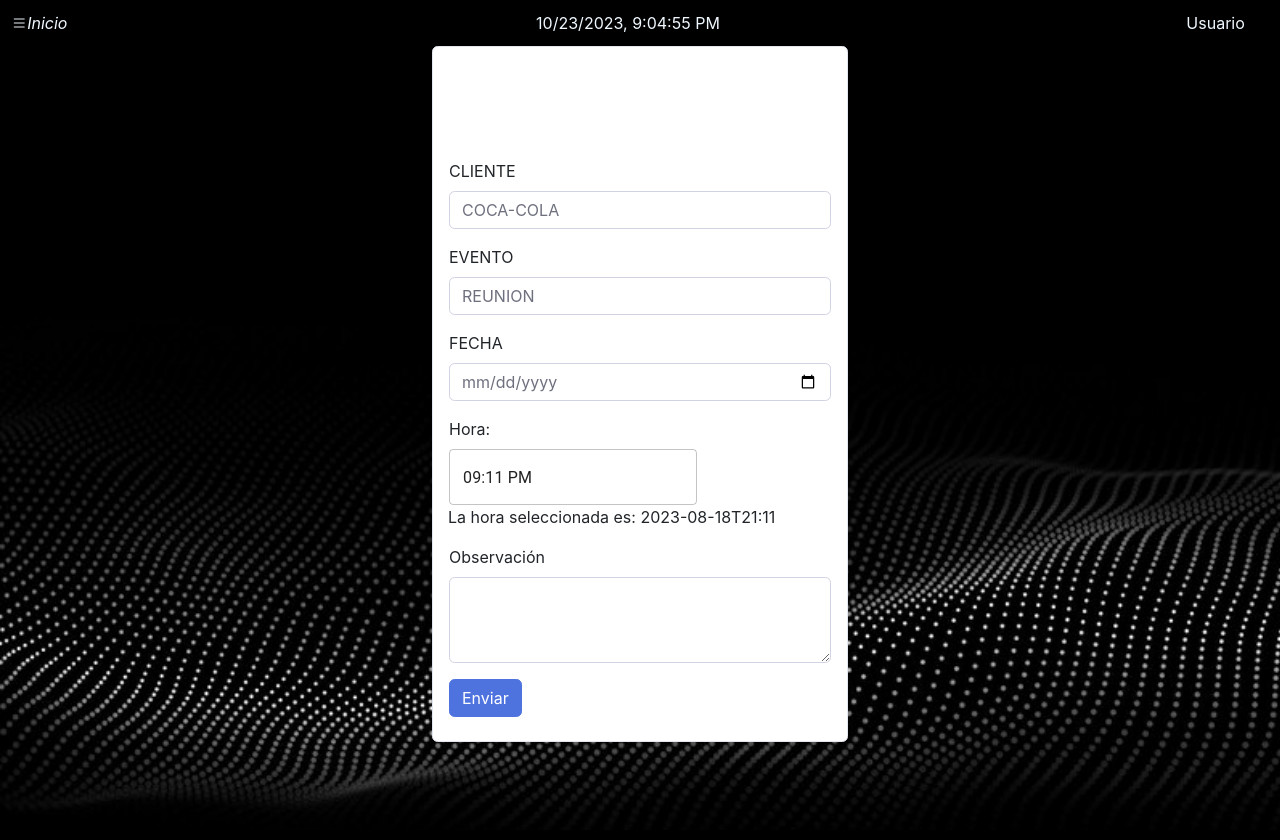
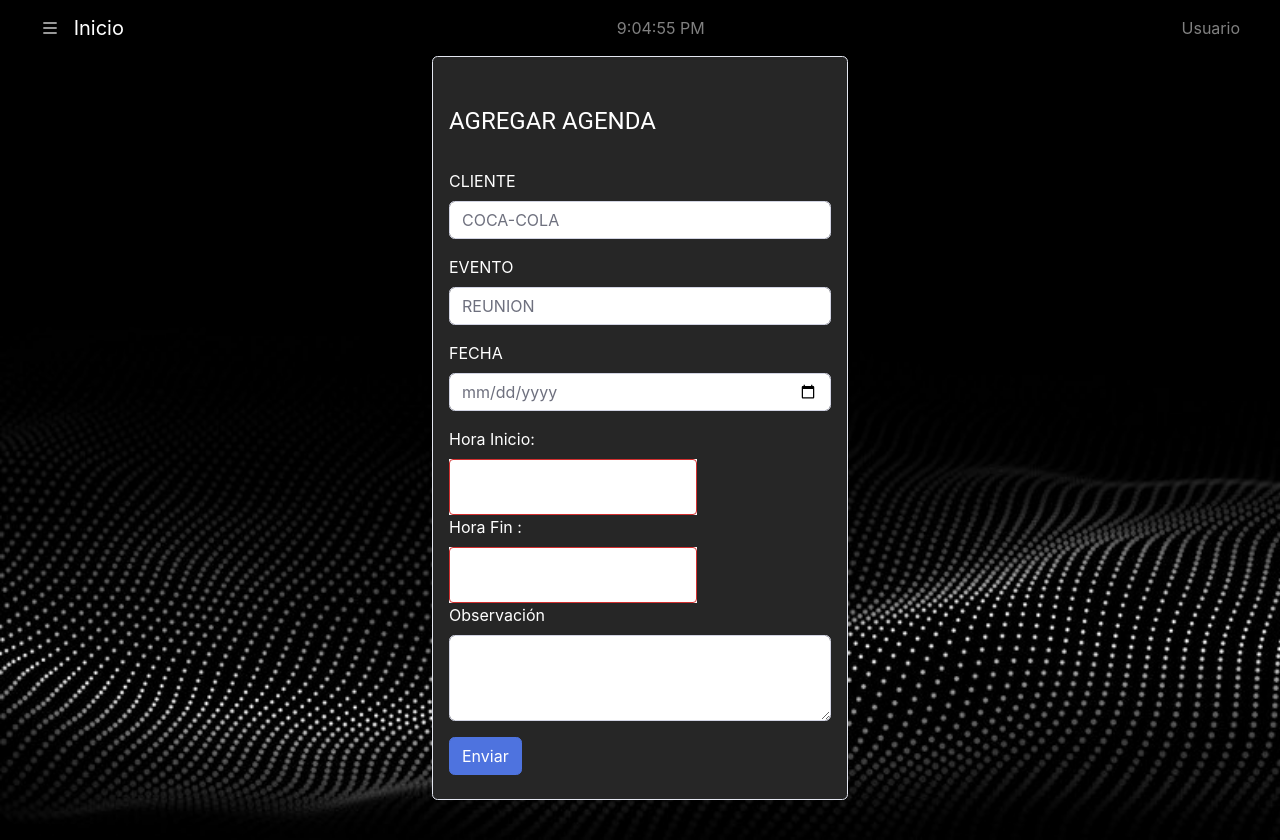
Before and after one commit to globalnews-co/proyect-x-front, a React (Create React App) app: page /agenda in a window 1280 px wide. Built offline with nearby package versions, Linux system fonts and the light colour scheme.

Commit message:
hola mundo

```diff
--- a/package.json
+++ b/package.json
@@ -25,9 +25,10 @@
     "react-dom": "^18.2.0",
     "react-ios-time-picker": "^0.2.2",
     "react-router-dom": "^6.16.0",
-    "react-scripts": "5.0.1",
+    "react-scripts": "^3.0.1",
     "react-time-picker": "^6.5.0",
-    "sort-by": "^1.2.0",
+    "sort-by": "^0.0.2",
+    "sweetalert2": "^11.6.13",
     "web-vitals": "^2.1.4"
   },
   "scripts": {
--- a/src/Assets/agenda.css
+++ b/src/Assets/agenda.css
@@ -0,0 +1,4 @@
+.contentcolor{
+    background-color: rgb(38, 38, 38) !important;
+    color:white
+}
--- a/src/Componets/Agenda.js
+++ b/src/Componets/Agenda.js
@@ -8,19 +8,24 @@ import { AdapterDayjs } from '@mui/x-date-pickers/AdapterDayjs';
 import { LocalizationProvider } from '@mui/x-date-pickers/LocalizationProvider';
 import Navbar from './Statics/Navbar';
 import "../Assets/agenda.css"
+import Conexion from '../Service/Conexion';
 
 
 
 
 export const Agenda = () => {
   const [formState, setFormState] = useState({
-    inputValue: '',
-    selectValue: '',
-    fechaValue: '',
-    horaValue: '2023-08-18T21:11',
-    age: '',
+    idcliente: '',
+    proposito: '',
+    fecha: '',
+    horainicio: '2023-08-18T21:11',
+    horafin: '2023-08-18T21:11',
   });
-
+const[idcliente,setidcliente]=useState("")
+const[propositoid,setpropositoid]=useState("")
+const[fecha,setfecha]=useState("")
+const[horainicio,sethorainicio]=useState("")
+const[horafin,sethorafin]=useState("")
   const handleInputChange = (e) => {
     setFormState({ ...formState, inputValue: e.target.value });
   };
@@ -45,7 +50,9 @@ export const Agenda = () => {
 
   const handleSubmit = (e) => {
     e.preventDefault();
-    console.log('Valores del formulario:', formState);
+    const formulario={idcliente,propositoid,fecha,horainicio,horafin}
+    Conexion.CreateAgenda(formulario)
+    alert('Valores del formulario:', formState);
   };
 
   const [value, setValue] = React.useState('2023-08-18T21:11');
@@ -80,7 +87,8 @@ export const Agenda = () => {
 
                   <div class="mb-3">
                     <label for="exampleFormControlInput1" class="form-label">CLIENTE</label>
-                    <select class="form-control" id="exampleFormControlInput1" placeholder="SELCCIONAR CLIENTE">
+                    <select class="form-control" id="exampleFormControlInput1" placeholder="SELCCIONAR CLIENTE" value={idcliente}
+                    onChange={(e)=>{setidcliente(e.target.value)}}>
 
                       <option value="COCA-COLA"> COCA-COLA </option>
                       <option value="UBER"> UBER</option>
@@ -93,7 +101,8 @@ export const Agenda = () => {
                   </div>
                   <div class="mb-3">
                     <label for="exampleFormControlInput1" class="form-label">EVENTO</label>
-                    <select class="form-control" id="exampleFormControlInput1" placeholder="SELCCIONAR CLIENTE">
+                    <select class="form-control" id="exampleFormControlInput1" placeholder="SELCCIONAR CLIENTE" value={propositoid}
+                    onChange={(e)=>{setpropositoid(e.target.value)}}>
 
                       <option value="1"> REUNION </option>
                       <option value="2"> DFD</option>
@@ -106,24 +115,37 @@ export const Agenda = () => {
                   </div>
                   <div class="mb-3">
                     <label for="exampleFormControlInput1" class="form-label">FECHA</label>
-                    <input type="date" class="form-control" id="exampleFormControlInput1" placeholder=""/>
+                    <input type="date" class="form-control" id="exampleFormControlInput1" placeholder="" value={fecha}
+                    onChange={(e)=>{setfecha(e.target.value)}}/>
                   </div>
 
                   <Form.Group>
-                    <Form.Label>Hora:</Form.Label>
+                    <Form.Label>Hora Inicio:</Form.Label>
                     <div className="input-group" >
                       <LocalizationProvider dateAdapter={AdapterDayjs}style={{backgroundColor:'white'}}>
                         <TimePicker
-                          value={formState.horaValue}
-                          onChange={handleHoraChange}
+                          value={horainicio}
+                          onChange={(e)=>{sethorainicio(e.target.value)}}
                           renderInput={(params) => <TextField {...params} style={{backgroundColor:'white'}}/>}
                         />
                       </LocalizationProvider>
-                      <p>La hora seleccionada es: {formState.horaValue}</p>
+
                     </div>
                   </Form.Group>
 
+                  <Form.Group>
+                    <Form.Label>Hora Fin :</Form.Label>
+                    <div className="input-group" >
+                      <LocalizationProvider dateAdapter={AdapterDayjs}style={{backgroundColor:'white'}}>
+                        <TimePicker
+                          value={horafin}
+                          onChange={(e)=>{sethorafin(e.target.value)}}
+                          renderInput={(params) => <TextField {...params} style={{backgroundColor:'white'}}/>}
+                        />
+                      </LocalizationProvider>
 
+                    </div>
+                  </Form.Group>
                   <div class="mb-3">
                     <label for="exampleFormControlTextarea1" class="form-label">Observación</label>
                     <textarea class="form-control" id="exampleFormControlTextarea1" rows="3" value={formState.inputValue} onChange={handleInputChange}></textarea>
--- a/src/Componets/Clientes/ReadClient/ListClientes.js
+++ b/src/Componets/Clientes/ReadClient/ListClientes.js
@@ -64,6 +64,11 @@ function ListClientes() {
 
   const columns = [
     {
+      name: 'ID Cliente',
+      selector: row => row.idCliente,
+      sortable: true,
+    },
+    {
       name: 'Nombre Empresa',
       selector: row => row.empresaCliente,
       sortable: true,
@@ -107,7 +112,7 @@ function ListClientes() {
   ]
   const openModal = (row) => {
 
-    setIdCliente(row.idSector)
+    setIdCliente(row.idCliente)
 
     const offCanvasElement = document.querySelector('#offCanvasClients');
     // Muestra el OffCanvas si existe
--- a/src/Componets/Statics/Login.js
+++ b/src/Componets/Statics/Login.js
@@ -26,7 +26,7 @@ export default function () {
                     window.location.href = "/addProfile";
                 }
                 else{
-                window.location.href = "/fd";
+                window.location.href = "/Clientes";
                 }
             }
             else {
--- a/src/Componets/Statics/Navbar.js
+++ b/src/Componets/Statics/Navbar.js
@@ -22,21 +22,22 @@ class Navbar extends Component {
 
   getCurrentTime() {
     const now = new Date();
-    return now.toLocaleString(); // Puedes personalizar el formato según tus preferencias
+    return now.toLocaleTimeString(); // Cambiado a mostrar solo la hora
   }
 
   render() {
     return (
-      <nav className='row align-items-center' style={{ padding: '0.7rem', width: '100vw' }}>
-        <div className="col-4 d-flex align-items-center">
-          <i className="bi bi-list">Inicio</i>
-        </div>
-        <div className="col-4 text-center">
-          {this.state.currentTime}
-
-        </div>
-        <div className="col-4 text-end">
-          Usuario
+      <nav className='navbar navbar-expand-lg navbar-dark  bg-opacity-0'>
+        <div className="container-fluid">
+          <div className="navbar-brand">
+            <i className="bi bi-list me-2"></i> Inicio
+          </div>
+          <div className="navbar-text mx-auto">
+            {this.state.currentTime}
+          </div>
+          <div className="navbar-text">
+            Usuario
+          </div>
         </div>
       </nav>
     );
--- a/src/Componets/Statics/ProyeccionDirectores/ModalProyeccion.js
+++ b/src/Componets/Statics/ProyeccionDirectores/ModalProyeccion.js
@@ -7,8 +7,8 @@ const ModalProyeccion = (props) => {
     const dataProyeccion = [{ id: 1, title: 'Conan the Barbarian', servicio: 'hola mundo', year: '1982', year2: '2020', proyeccion: '1000000' },
     { id: 1, title: 'Conan the Barbarian', servicio: 'hola mundo', year: '1982', year2: '2020', proyeccion: '1000000' },
     { id: 1, title: 'Conan the Barbarian', servicio: 'hola mundo', year: '1982', year2: '2020', proyeccion: '1000000' }, { id: 1, title: 'Conan the Barbarian', servicio: 'hola mundo', year: '1982', year2: '2020', proyeccion: '1000000' }
-        , { id: 1, title: 'Conan the Barbarian', servicio: 'hola mundo', year: '1982', year2: '2020', proyeccion: '1000000' }
-        , { id: 1, title: 'Conan the Barbarian', servicio: 'hola mundo', year: '1982', year2: '2020', proyeccion: '1000000' }
+    , { id: 1, title: 'Conan the Barbarian', servicio: 'hola mundo', year: '1982', year2: '2020', proyeccion: '1000000' }
+    , { id: 1, title: 'Conan the Barbarian', servicio: 'hola mundo', year: '1982', year2: '2020', proyeccion: '1000000' }
 
     ];
     const columns = [
--- a/src/Service/Conexion.js
+++ b/src/Service/Conexion.js
@@ -30,7 +30,7 @@ class Conexion {
   getClientes = async () => {
     try {
       const response = await axios.get(
-        url + "Cliente"  , {
+        url + "Cliente", {
         headers: {
           Authorization: `Bearer ${token}`,
         },
@@ -76,7 +76,7 @@ class Conexion {
   //Metodo para obtener los directores
 
   listDirectores = async () => {
-    try{
+    try {
       const response = await axios.get(
         url + "Director/get-directors", {
         headers: {
@@ -94,7 +94,7 @@ class Conexion {
   //Metodo para obtener los sectores
 
   listSectores = async () => {
-    try{
+    try {
       const response = await axios.get(
         url + "Cliente/get-sectores", {
         headers: {
@@ -151,5 +151,27 @@ class Conexion {
       );
     } catch { }
   };
+  CreateAgenda = async (form) => {
+
+    try {
+
+      const response = await axios.post(
+        url + "Agenda/", form, {
+        headers: {
+          Authorization: `Bearer ${token}`,
+
+        },
+      }
+
+      );
+    }
+    catch {
+
+     }
+  }
+
+
+
+
 }
 export default new Conexion();
```
Also changed, not shown: src/Componets/Clientes/Static/OffCanvasClients.js (+84 -16 lines), 1 other file (tests, documents, lock files or other folders). Lines whose indentation alone changed are shown as unchanged.
